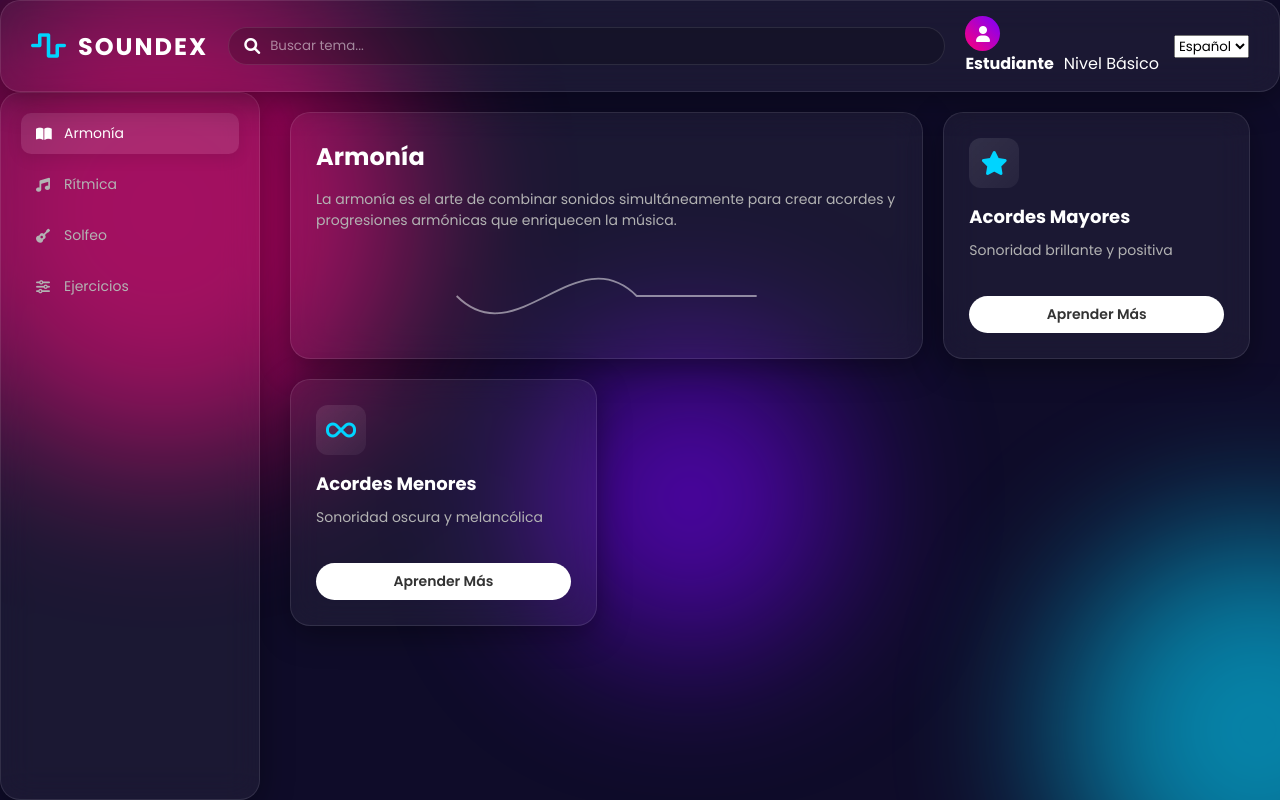
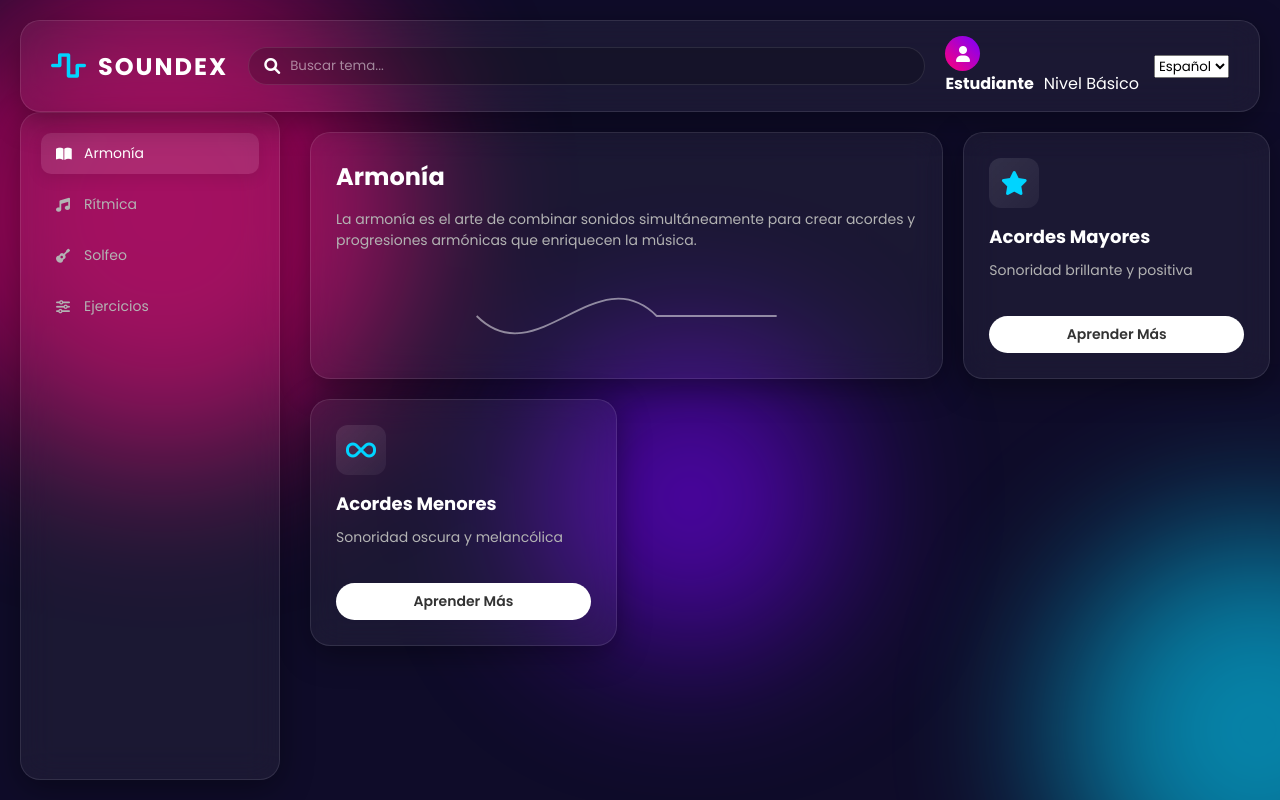
Before and after one commit to Gabrieli2806/Soundex, a plain HTML site: page index.html in a window 1280 px wide. Drawn offline with Linux system fonts and the light colour scheme.

Commit message:
mejoras de marguen

```diff
--- a/styles.css
+++ b/styles.css
@@ -91,7 +91,7 @@ body {
 
 /* --- Header Superior --- */
 .header-top {
-    width: 100%;
+    width: calc(100% - 40px);
     padding: 15px 30px;
     display: flex;
     justify-content: space-between;
@@ -101,6 +101,7 @@ body {
     position: sticky;
     top: 0;
     z-index: 100;
+    margin: 20px 20px 0 20px;
 }
 
 .header-logo {
@@ -170,6 +171,7 @@ body {
     flex: 1;
     width: 100%;
     gap: 0;
+    margin: 0 20px 20px 20px;
 }
 
 /* --- Sidebar / Panel de Categorías --- */
```
